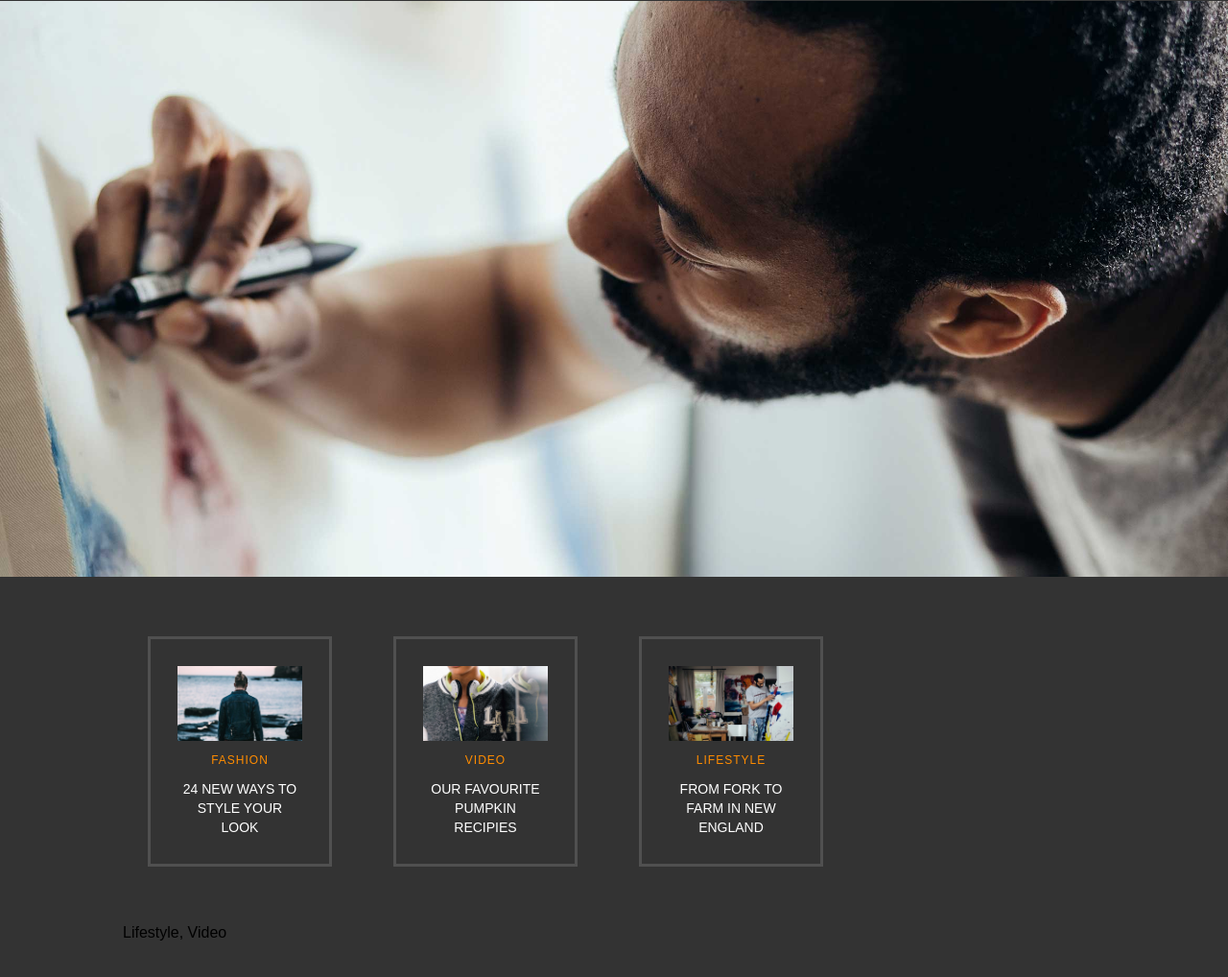
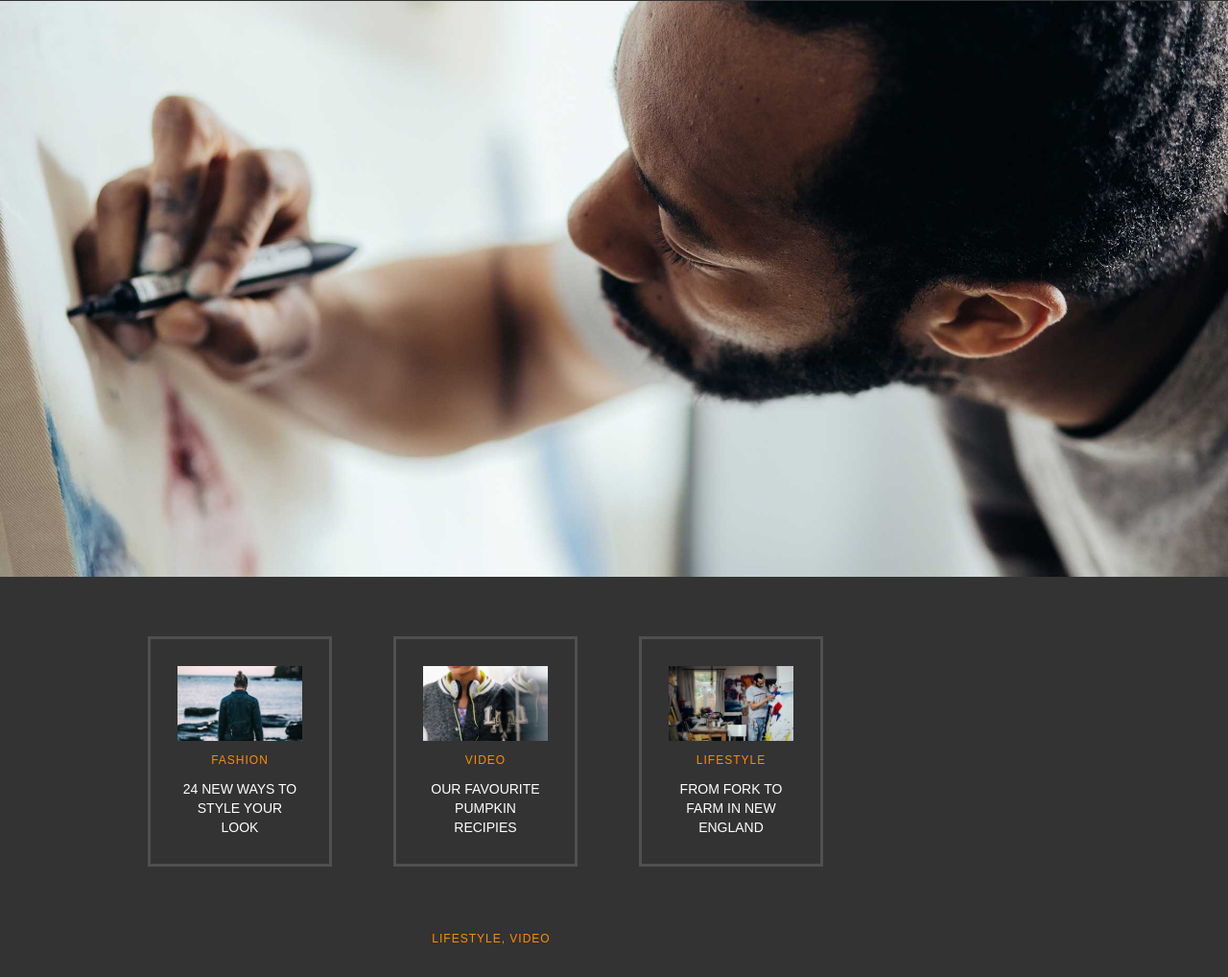
Before and after one commit to Seisachtheia/30-11-16, a website: page public/index.html in a window 1280 px wide. Shown: the part 297-1315 px from the top of the page at 96% size. Before the commit the page ends 1278 px from the top, so only its background shows below. Drawn offline with Linux system fonts and the light colour scheme.

Commit message:
a tags added, styled next section header

```diff
--- a/public/index.html
+++ b/public/index.html
@@ -118,7 +118,7 @@
 
                 <div class="blog-post">
 
-                        Lifestyle, Video
+                        <a>Lifestyle, Video<a>
 
                 </div>
 
```
